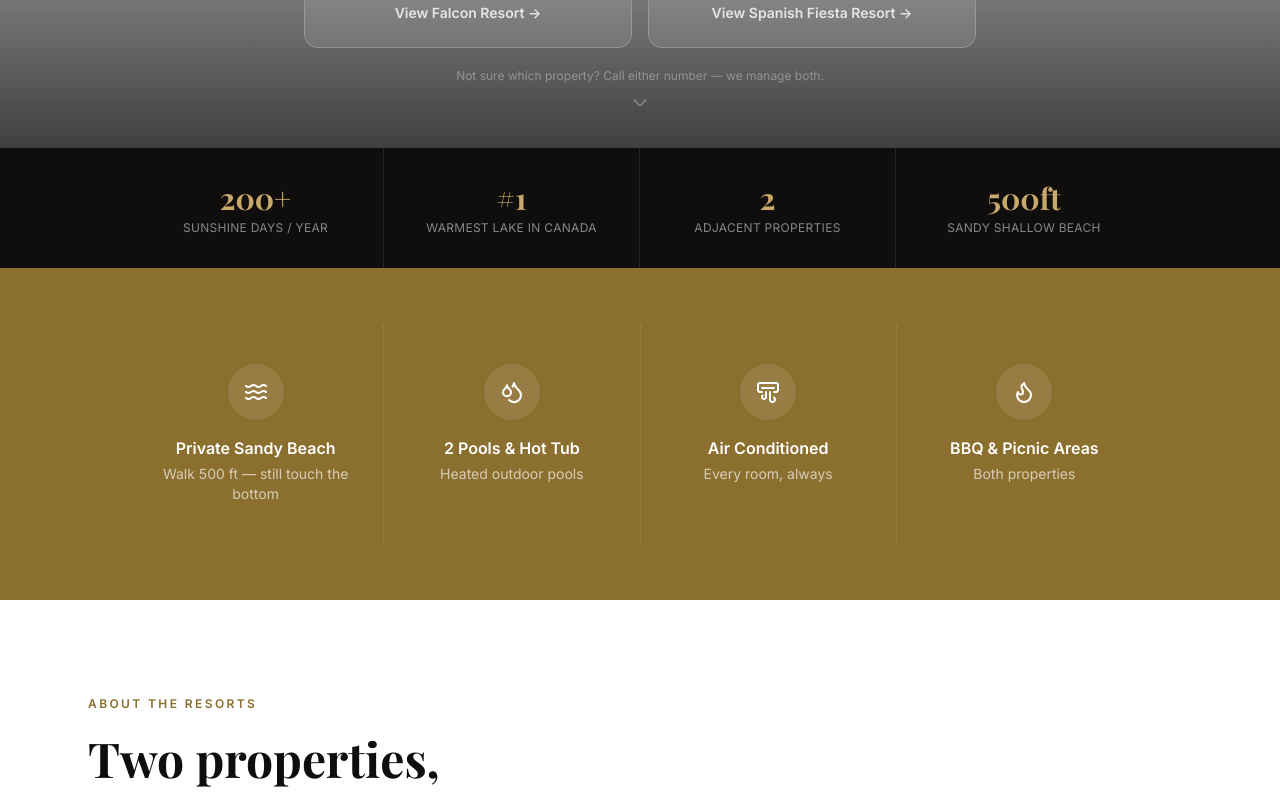
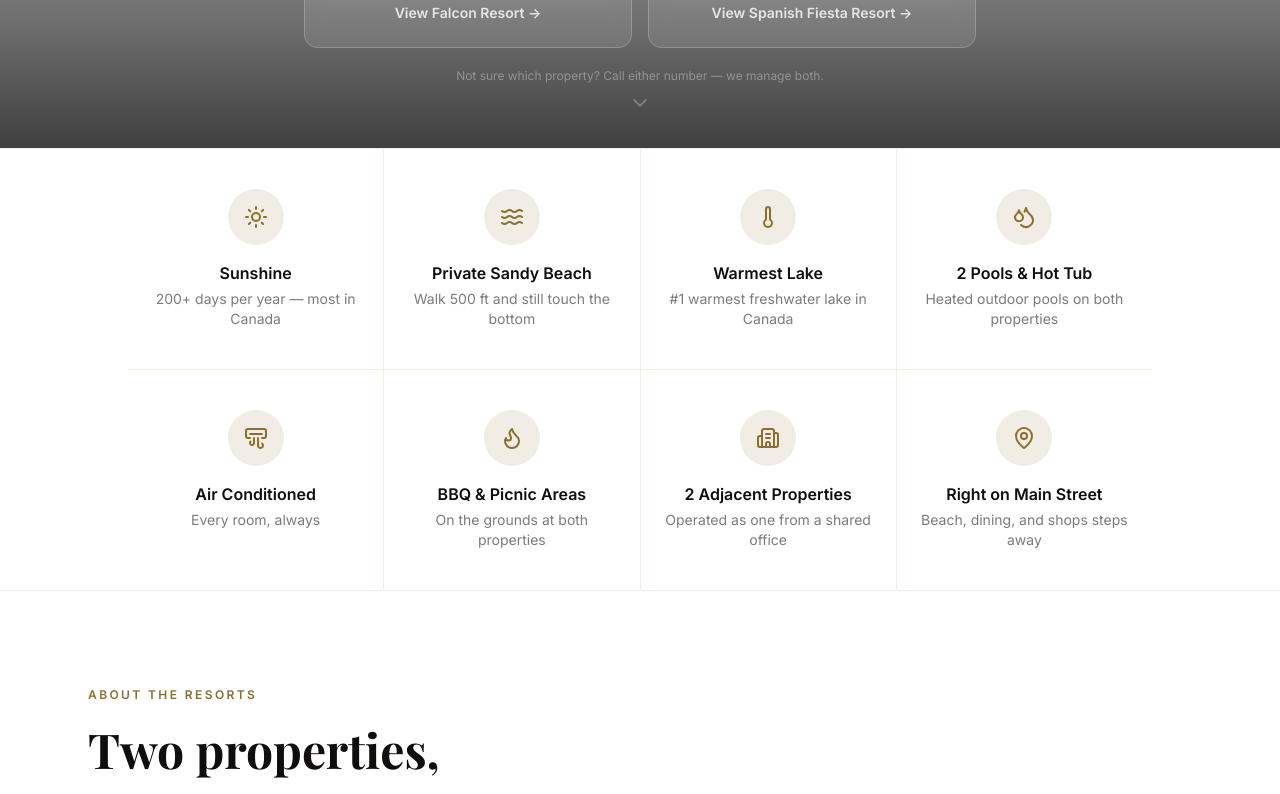
Before and after one commit to joshilp/fs-website, a SvelteKit app: page / in a window 1280 px wide. Shown: the part 691-1485 px from the top of the page. Built offline with nearby package versions, Linux system fonts and the light colour scheme; a web font is replaced by a local one.

Commit message:
visual fixes

```diff
--- a/src/routes/+page.svelte
+++ b/src/routes/+page.svelte
@@ -5,7 +5,7 @@
 	import gallery4 from '$lib/assets/images/gallery-4.jpg?enhanced';
 	import gallery5 from '$lib/assets/images/gallery-5.jpg?enhanced';
 	import { Button } from '$lib/components/ui/button/index.js';
-	import { Waves, Droplets, AirVent, Flame } from 'lucide-svelte';
+	import { Waves, Droplets, AirVent, Flame, Sun, Thermometer, Building2, MapPin } from 'lucide-svelte';
 	import { properties, site } from '$lib/config.js';
 	import falconLogoColor from '$lib/assets/falcon-logo-color-tight.png';
 	import spanishLogoColor from '$lib/assets/spanish-logo-color-tight.png';
@@ -14,11 +14,15 @@
 
 	const teaserPhotos = [gallery1, gallery2, gallery3, gallery4, gallery5];
 
-	const amenities = [
-		{ label: 'Private Sandy Beach', sub: 'Walk 500 ft — still touch the bottom', icon: Waves },
-		{ label: '2 Pools & Hot Tub', sub: 'Heated outdoor pools', icon: Droplets },
-		{ label: 'Air Conditioned', sub: 'Every room, always', icon: AirVent },
-		{ label: 'BBQ & Picnic Areas', sub: 'Both properties', icon: Flame }
+	const highlights = [
+		{ icon: Sun,       label: 'Sunshine',             sub: '200+ days per year — most in Canada' },
+		{ icon: Waves,     label: 'Private Sandy Beach',   sub: 'Walk 500 ft and still touch the bottom' },
+		{ icon: Thermometer, label: 'Warmest Lake',        sub: '#1 warmest freshwater lake in Canada' },
+		{ icon: Droplets,  label: '2 Pools & Hot Tub',    sub: 'Heated outdoor pools on both properties' },
+		{ icon: AirVent,   label: 'Air Conditioned',       sub: 'Every room, always' },
+		{ icon: Flame,     label: 'BBQ & Picnic Areas',    sub: 'On the grounds at both properties' },
+		{ icon: Building2, label: '2 Adjacent Properties', sub: 'Operated as one from a shared office' },
+		{ icon: MapPin,    label: 'Right on Main Street',  sub: 'Beach, dining, and shops steps away' }
 	];
 </script>
 
@@ -109,37 +113,18 @@
 	</div>
 </section>
 
-<!-- Stats strip -->
-<section class="bg-resort-dark text-white">
-	<div
-		class="mx-auto grid max-w-5xl grid-cols-2 divide-x divide-white/10 md:grid-cols-4"
-	>
-		{#each [
-			{ stat: '200+', label: 'Sunshine days / year' },
-			{ stat: '#1', label: 'Warmest lake in Canada' },
-			{ stat: '2', label: 'Adjacent properties' },
-			{ stat: '500ft', label: 'Sandy shallow beach' }
-		] as item}
-			<div class="flex flex-col items-center py-8 text-center px-4">
-				<span class="font-serif text-3xl font-bold text-resort-sand">{item.stat}</span>
-				<span class="mt-1 font-sans text-xs text-white/50 uppercase tracking-wide">{item.label}</span>
-			</div>
-		{/each}
-	</div>
-</section>
-
-<!-- Amenity highlights -->
-<section class="bg-resort-green py-14 text-white">
-	<div class="mx-auto grid max-w-5xl grid-cols-2 gap-px bg-white/10 md:grid-cols-4">
-		{#each amenities as feature}
+<!-- Highlights grid — 2×4 merged stats + amenities -->
+<section class="border-y border-resort-sand/20">
+	<div class="mx-auto grid max-w-5xl grid-cols-2 gap-px bg-resort-sand/20 md:grid-cols-4">
+		{#each highlights as feature}
 			{@const Icon = feature.icon}
-			<div class="flex flex-col items-center gap-4 bg-resort-green px-6 py-10 text-center">
-				<div class="flex h-14 w-14 items-center justify-center rounded-full bg-white/10">
-					<Icon class="h-6 w-6" />
+			<div class="flex flex-col items-center gap-4 bg-white px-6 py-10 text-center">
+				<div class="flex h-14 w-14 items-center justify-center rounded-full bg-resort-green/12">
+					<Icon class="h-6 w-6 text-resort-green" />
 				</div>
 				<div>
-					<p class="font-sans font-semibold">{feature.label}</p>
-					<p class="mt-1 font-sans text-sm text-white/65">{feature.sub}</p>
+					<p class="font-sans font-semibold text-resort-dark">{feature.label}</p>
+					<p class="mt-1 font-sans text-sm text-resort-dark/55">{feature.sub}</p>
 				</div>
 			</div>
 		{/each}
--- a/src/routes/falcon/+page.svelte
+++ b/src/routes/falcon/+page.svelte
@@ -124,17 +124,17 @@
 </section>
 
 <!-- Amenity strip -->
-<section class="bg-resort-stone py-14 text-white">
-	<div class="mx-auto grid max-w-5xl grid-cols-2 gap-px bg-white/10 md:grid-cols-4">
+<section class="border-y border-resort-sand/20">
+	<div class="mx-auto grid max-w-5xl grid-cols-2 gap-px bg-resort-sand/20 md:grid-cols-4">
 		{#each highlights as feature}
 			{@const Icon = feature.icon}
-			<div class="flex flex-col items-center gap-4 bg-resort-stone px-6 py-10 text-center">
-				<div class="flex h-14 w-14 items-center justify-center rounded-full bg-white/10">
-					<Icon class="h-6 w-6" />
+			<div class="flex flex-col items-center gap-4 bg-white px-6 py-10 text-center">
+				<div class="flex h-14 w-14 items-center justify-center rounded-full bg-resort-stone/12">
+					<Icon class="h-6 w-6 text-resort-stone" />
 				</div>
 				<div>
-					<p class="font-sans font-semibold">{feature.label}</p>
-					<p class="mt-1 font-sans text-sm text-white/65">{feature.sub}</p>
+					<p class="font-sans font-semibold text-resort-dark">{feature.label}</p>
+					<p class="mt-1 font-sans text-sm text-resort-dark/55">{feature.sub}</p>
 				</div>
 			</div>
 		{/each}
--- a/src/routes/spanish/+page.svelte
+++ b/src/routes/spanish/+page.svelte
@@ -127,17 +127,17 @@
 </section>
 
 <!-- Amenity strip -->
-<section class="bg-resort-red py-14 text-white">
-	<div class="mx-auto grid max-w-5xl grid-cols-2 gap-px bg-white/10 md:grid-cols-4">
+<section class="border-y border-resort-sand/20">
+	<div class="mx-auto grid max-w-5xl grid-cols-2 gap-px bg-resort-sand/20 md:grid-cols-4">
 		{#each highlights as feature}
 			{@const Icon = feature.icon}
-			<div class="flex flex-col items-center gap-4 bg-resort-red px-6 py-10 text-center">
-				<div class="flex h-14 w-14 items-center justify-center rounded-full bg-white/10">
-					<Icon class="h-6 w-6" />
+			<div class="flex flex-col items-center gap-4 bg-white px-6 py-10 text-center">
+				<div class="flex h-14 w-14 items-center justify-center rounded-full bg-resort-red/10">
+					<Icon class="h-6 w-6 text-resort-red" />
 				</div>
 				<div>
-					<p class="font-sans font-semibold">{feature.label}</p>
-					<p class="mt-1 font-sans text-sm text-white/65">{feature.sub}</p>
+					<p class="font-sans font-semibold text-resort-dark">{feature.label}</p>
+					<p class="mt-1 font-sans text-sm text-resort-dark/55">{feature.sub}</p>
 				</div>
 			</div>
 		{/each}
```
